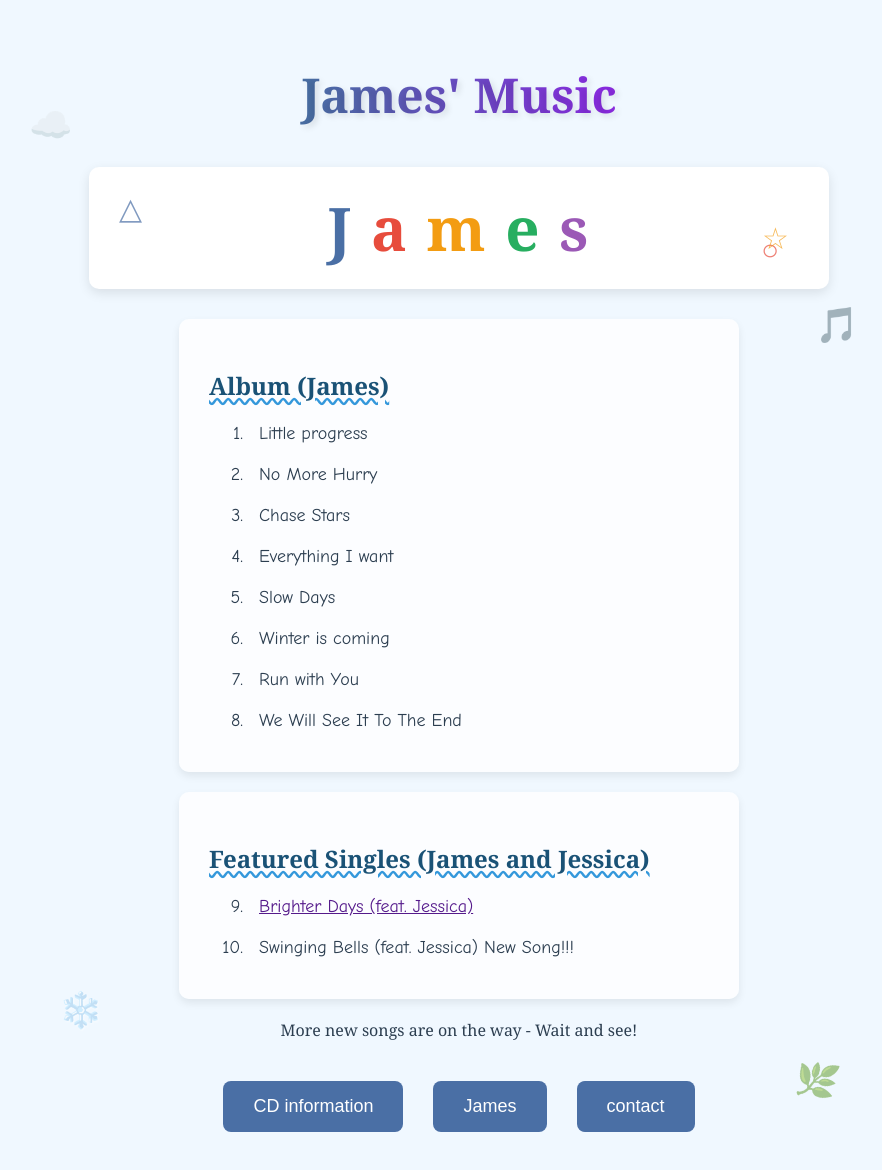
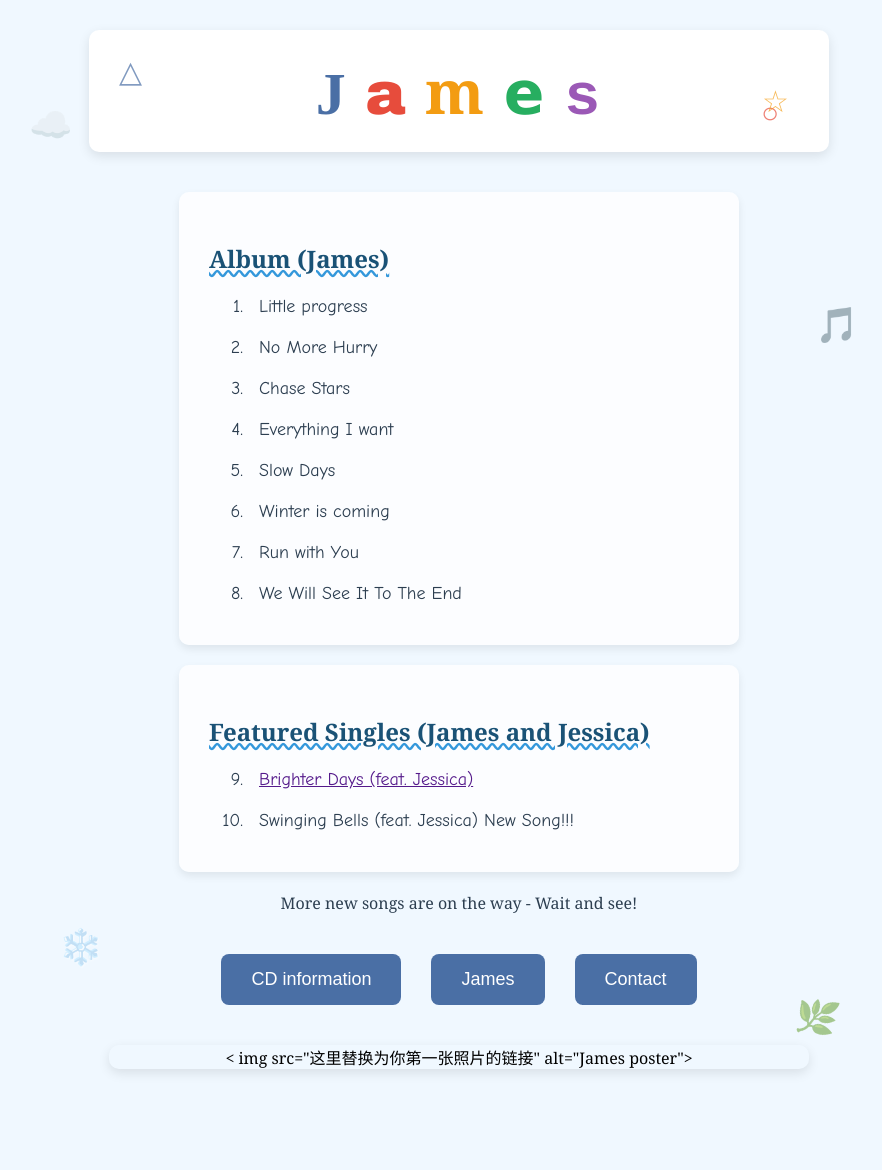
Before and after one commit to JamesmusicOfficial/James, a plain HTML site: page index.html in a window 1280 px wide. Shown: the whole page, without its empty margins (181-1063 px from the left). After the commit the page ends 1119 px from the top, so only its background shows below. Drawn offline with Linux system fonts and the light colour scheme.

Commit message:
Update index.html

```diff
--- a/index.html
+++ b/index.html
@@ -13,22 +13,9 @@
             background-color: #f0f8ff;
             position: relative;
         }
-        .color-title {
-            font-size: 48px;
-            background: linear-gradient(90deg, #2c3e50, #4a6fa5, #8a2be2, #cd853f);
-            -webkit-background-clip: text;
-            background-clip: text;
-            color: transparent;
-            font-weight: bold;
-            margin-bottom: 40px;
-            text-shadow: 3px 3px 6px rgba(0,0,0,0.1);
-            position: relative;
-            z-index: 2;
-        }
-        /* James大海报样式 */
         .james-poster {
             max-width: 700px;
-            margin: 30px auto;
+            margin: 0 auto 40px;
             background-color: #fff;
             padding: 20px;
             border-radius: 10px;
@@ -39,27 +26,29 @@
         .poster-title {
             font-size: 60px;
             font-weight: bold;
-            color: #2c3e50;
             letter-spacing: 2px;
-            /* 分色字体（简洁版） */
             display: inline-block;
         }
-        .poster-title span {
+        .poster-title span:nth-child(1) {
+            font-family: "Times New Roman", serif;
             color: #4a6fa5;
         }
         .poster-title span:nth-child(2) {
+            font-family: "Arial Black", sans-serif;
             color: #e74c3c;
         }
         .poster-title span:nth-child(3) {
+            font-family: "Georgia", serif;
             color: #f39c12;
         }
         .poster-title span:nth-child(4) {
+            font-family: "Verdana", sans-serif;
             color: #27ae60;
         }
         .poster-title span:nth-child(5) {
+            font-family: "Courier New", monospace;
             color: #9b59b6;
         }
-        /* 海报装饰元素 */
         .poster-deco {
             position: absolute;
             opacity: 0.7;
@@ -166,6 +155,18 @@
         .note1 { top: 300px; right: 80px; color: #8b4513; }
         .snow1 { bottom: 150px; left: 80px; color: #d5dbdb; text-shadow: 1px 1px 2px #fff; }
         .branch1 { bottom: 80px; right: 100px; color: #8b4513; transform: rotate(15deg); }
+        .bottom-photo {
+            max-width: 700px;
+            margin: 40px auto 20px;
+            border-radius: 10px;
+            box-shadow: 0 4px 12px rgba(0,0,0,0.1);
+            position: relative;
+            z-index: 2;
+        }
+        .bottom-photo img {
+            width: 100%;
+            border-radius: 10px;
+        }
     </style>
 </head>
 <body>
@@ -174,9 +175,6 @@
     <div class="pattern snow1">❄️</div>
     <div class="pattern branch1">🌿</div>
 
-    <h1 class="color-title">James' Music</h1>
-
-    <!-- James大海报（简洁分色风格） -->
     <div class="james-poster">
         <div class="poster-title">
             <span>J</span>
@@ -217,7 +215,7 @@
     <div class="entry-buttons">
         <button class="entry-btn" onclick="showContent('cd-info')">CD information</button>
         <button class="entry-btn" onclick="showContent('james-thanks')">James</button>
-        <button class="entry-btn" onclick="showContent('contact')">contact</button>
+        <button class="entry-btn" onclick="showContent('contact')">Contact</button>
     </div>
 
     <div id="cd-info" class="content-area">
@@ -233,13 +231,16 @@
 
     <div id="james-thanks" class="content-area">
         <h3>Message from James</h3>
-        <p>Thank you for supporting my songs and my music career.</p >
-        <p>This debut album has 8 tracks. It implies betrayal from workplace villains, people who gossip too much, and also touches on themes of friendship, perseverance, plus a song about seasons.</p >
+        <p>This debut album has 8 tracks. It implies betrayal from workplace villains, people who gossip too much, and also touches on themes of friendship, perseverance, plus a song about seasons. Also thank you to my best companion, Jessica, we made two singles together.</p >
     </div>
 
     <div id="contact" class="content-area">
         <h3>Contact James</h3>
         <p><strong>Email</strong>: JAMES03010@icloud.com</p >
+    </div>
+
+    <div class="bottom-photo">
+        < img src="这里替换为你第一张照片的链接" alt="James poster">
     </div>
 
     <script>
```
